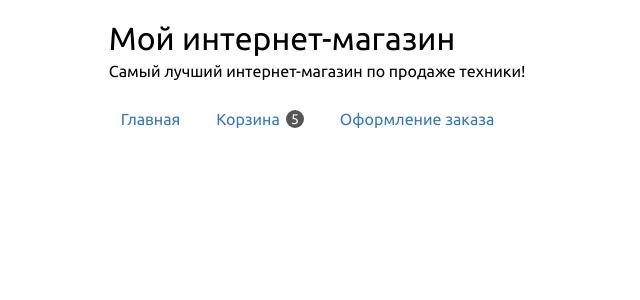
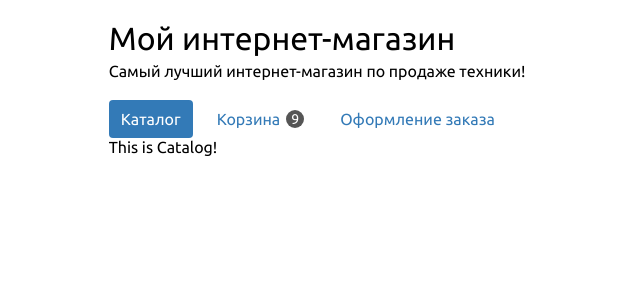
Before and after one commit to bananchik228/react-shop, a React (Create React App) app: page /catalog in a window 1280 px wide. Shown: the top 300 px of the page, without its empty margins (0-640 px from the left). Built offline with nearby package versions, Linux system fonts and the light colour scheme.

Commit message:
Настроил руты в content, добавил компоненты: cart, catalog, order

```diff
--- a/src/App.jsx
+++ b/src/App.jsx
@@ -3,16 +3,20 @@ import React from 'react'
 import './App.scss'
 
 import Header from '@components/Header'
+import Content from '@components/Content'
 
 export default class extends React.Component {
     state = {
-        cartList: Array(5)
+        cartList: Array(9)
     }
 
     render() {
         const cartList = this.state.cartList
         return (
-            <Header count={cartList.length} />
+            <>
+                <Header count={cartList.length} />
+                <Content />
+            </>
         )
     }
 }
--- /dev/null
+++ b/src/components/Cart.jsx
@@ -0,0 +1,3 @@
+export default function() {
+    return 'This is Cart!'
+}
--- /dev/null
+++ b/src/components/Catalog.jsx
@@ -0,0 +1,3 @@
+export default function() {
+    return 'This is Catalog!'
+}
--- /dev/null
+++ b/src/components/Content.jsx
@@ -0,0 +1,26 @@
+import React from 'react'
+import { Route, Redirect } from 'react-router-dom'
+
+import Catalog from './Catalog'
+import Cart from './Cart'
+import Order from './Order'
+
+export default function() {
+    return (
+        <div className="content">
+            <Route path="/">
+                <Redirect to="/catalog" />
+            </Route>
+
+            <Route exact path="/catalog">
+                <Catalog />
+            </Route>
+            <Route exact path="/cart">
+                <Cart />
+            </Route>
+            <Route exact path="/order">
+                <Order />
+            </Route>
+        </div>
+    )
+}
--- a/src/components/Menu.jsx
+++ b/src/components/Menu.jsx
@@ -7,7 +7,7 @@ import MenuItem from './MenuItem'
 export default ({count}) => {
     return (
         <div className="menu">
-            <MenuItem path="/" name="Главная" />
+            <MenuItem path="/catalog" name="Каталог" />
             <MenuItem path="/cart" name="Корзина" count={count} />
             <MenuItem path="/order" name="Оформление заказа" />
         </div>
--- /dev/null
+++ b/src/components/Order.jsx
@@ -0,0 +1,3 @@
+export default function() {
+    return 'This is Order!'
+}
```
